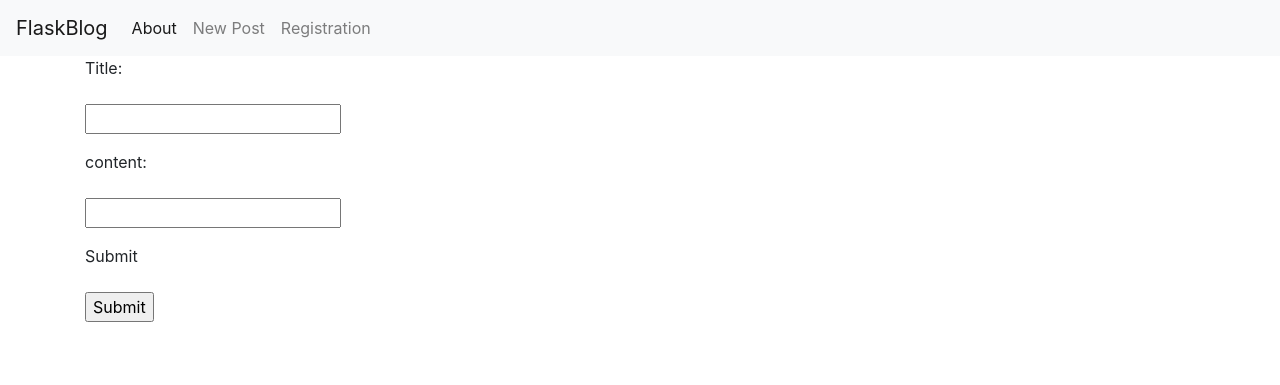
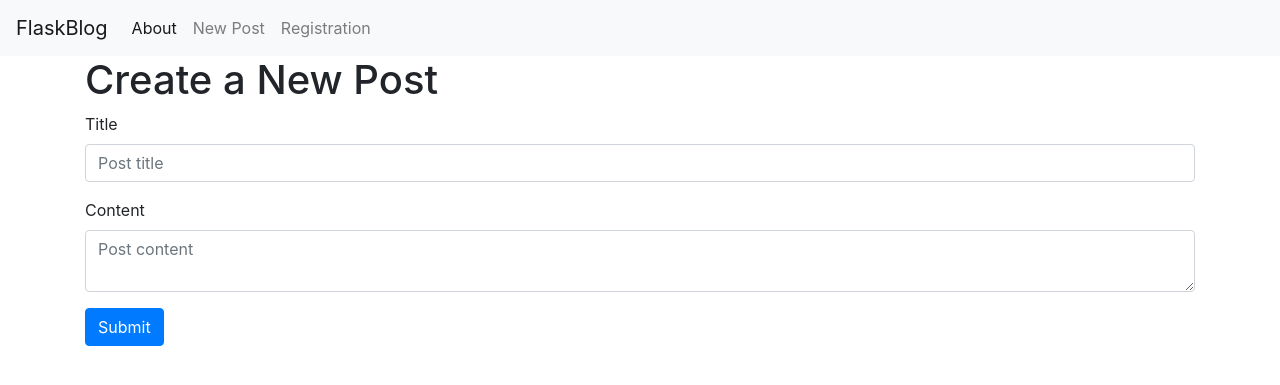
Before and after one commit to CatMeme228/Site, a Flask app: page /create in a window 1280 px wide. Shown: the top 385 px of the page. Run offline with Flask 2, Linux system fonts and the light colour scheme; some libraries are stand-ins or nearby versions.

Commit message:
I chaned back create function because old form is better for big texts

```diff
--- a/app/forms.py
+++ b/app/forms.py
@@ -9,8 +9,3 @@ class User_registration_form(FlaskForm):
     password = PasswordField("Password: ", validators=[DataRequired()])
     passwordRepeatFieled = PasswordField("Password again: ", validators=[DataRequired()])
     submit = SubmitField("Submit")
-
-class Post_create_form(FlaskForm):
-    title = StringField("Title: ", validators=[DataRequired()])
-    content = StringField("content: ", validators=[DataRequired()])
-    submit = SubmitField("Submit")
--- a/app/templates/create.html
+++ b/app/templates/create.html
@@ -1,23 +1,23 @@
 {% extends 'base.html' %}
 
-<h1>{% block title %} "Create new post" {% endblock %}</h1>
+{% block content %}
+<h1>{% block title %} Create a New Post {% endblock %}</h1>
 
-{% block content %}
+<form method="post">
+    <div class="form-group">
+        <label for="title">Title</label>
+        <input type="text" name="title"
+               placeholder="Post title" class="form-control"
+               value="{{ request.form['title'] }}"></input>
+    </div>
 
-<form action="" method="post">
-
-    {{ form.csrf_token() }}
-
-    {% for field in form if field.name != "csrf_token" %}
-  <p>{{ field.label() }}</p>
-  <p>{{ field }}
-      {% for error in field.errors %}
-    {{ error }}
-      {% endfor %}
-  </p>
-    {% endfor %}
-
+    <div class="form-group">
+        <label for="content">Content</label>
+        <textarea name="content" placeholder="Post content"
+                  class="form-control">{{ request.form['content'] }}</textarea>
+    </div>
+    <div class="form-group">
+        <button type="submit" class="btn btn-primary">Submit</button>
+    </div>
 </form>
-
-
 {% endblock %}
--- a/app/views.py
+++ b/app/views.py
@@ -1,7 +1,7 @@
 from flask import render_template, request, url_for, flash, redirect
 
 from app import app
-from app.forms import User_registration_form, Post_create_form
+from app.forms import User_registration_form
 
 from app.alchemy_repositories import get_all_posts, get_post, update_posts, delete_posts, add_user, add_posts
 
@@ -23,14 +23,17 @@ def post(post_id):
 
 @app.route('/create', methods= ('GET', 'POST'))
 def create():
-    form = Post_create_form()
-    if form.validate_on_submit():
-        title = form.title.data
-        content = form.content.data
-        add_posts(title, content)
-        return redirect(url_for('draw_main_page'))
+    if request.method == 'POST':
+        title = request.form['title']
+        content = request.form['content']
 
-    return render_template('create.html', form=form)
+        if not title:
+            flash('Введите заголовок!')
+        else:
+            add_posts(title, content)
+            return redirect(url_for('draw_main_page'))
+
+    return render_template('create.html')
 
 @app.route('/<int:id>/edit', methods=('GET', 'POST'))
 def edit(id):
```
Also changed, not shown: 1 other file.
